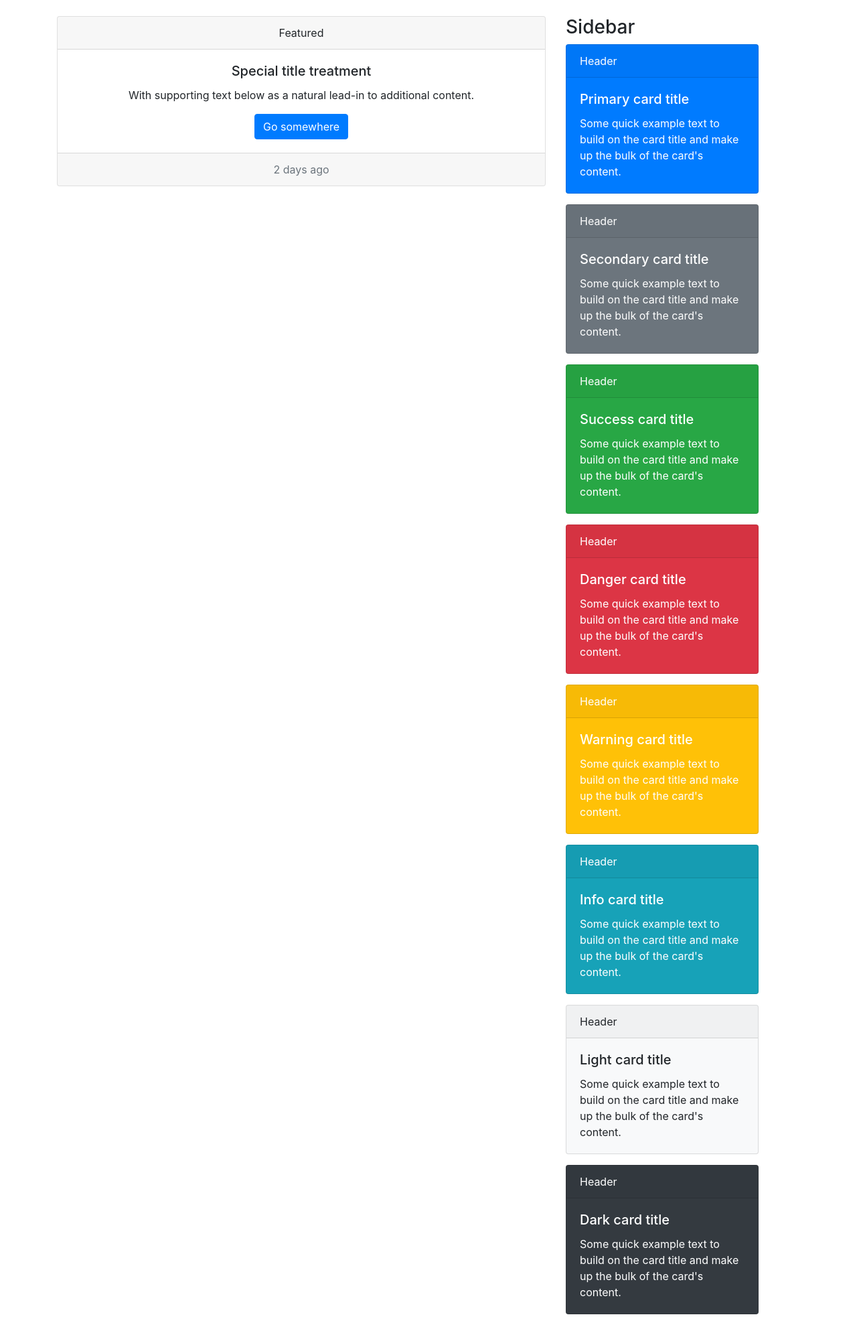
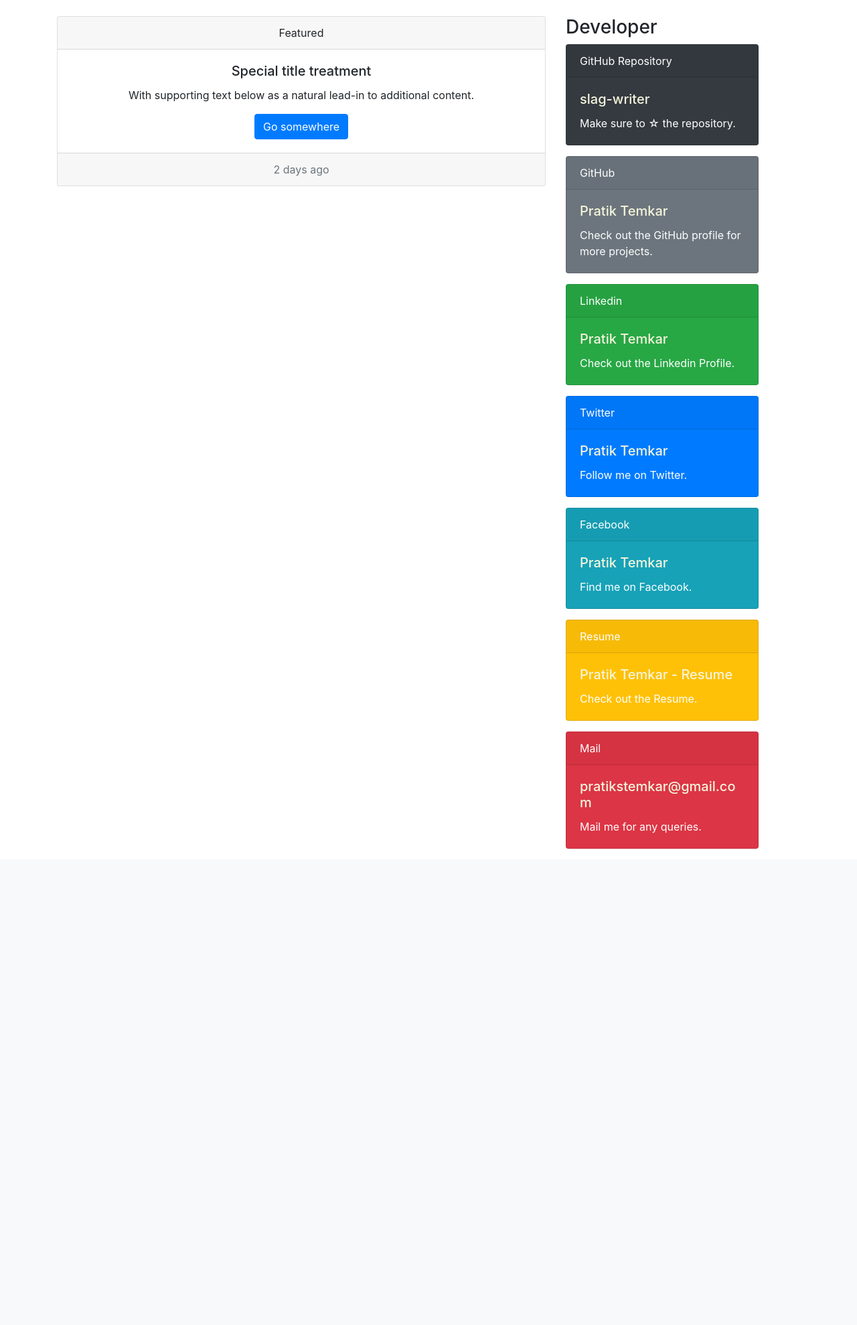
Before and after one commit to pratikstemkar/slag-writer, a Django app: page / in a window 1280 px wide. Shown: the part 56-2034 px from the top of the page at 67% size. After the commit the page ends 1323 px from the top, so only its background shows below. Run offline with Django 3.2, Linux system fonts and the light colour scheme; some libraries are stand-ins or nearby versions.

Commit message:
Adding assets :bento:

```diff
--- a/app/blog/templates/blog/base.html
+++ b/app/blog/templates/blog/base.html
@@ -23,11 +23,11 @@
 
             <div class="collapse navbar-collapse" id="navbarSupportedContent">
                 <ul class="navbar-nav mr-auto">
-                <li class="nav-item active">
-                    <a class="nav-link" href="{% url 'blog-home' %}">Home <span class="sr-only">(current)</span></a>
+                <li class="nav-item{% if title == NULL %} active{% endif %}">
+                    <a class="nav-link" href="{% url 'blog-home' %}">Home{% if title == NULL %} <span class="sr-only">(current)</span>{% endif %}</a>
                 </li>
-                <li class="nav-item">
-                    <a class="nav-link" href="#">About</a>
+                <li class="nav-item{% if title == 'About' %} active{% endif %}">
+                    <a class="nav-link" href="{% url 'blog-about' %}">About{% if title == 'About' %} <span class="sr-only">(current)</span>{% endif %}</a>
                 </li>
                 </ul>
                 <ul class="navbar-nav mr-left">
@@ -49,61 +49,54 @@
                     {% block content %}
                     {% endblock %}
                 </div>
-                <div class="col-4"><h3>Sidebar</h3>
-                    <div class="card text-white bg-primary mb-3" style="max-width: 18rem;">
-                        <div class="card-header">Header</div>
+                <div class="col-4"><h3>Developer</h3>
+                    <div class="card text-white bg-dark mb-3" style="max-width: 18rem;">
+                        <div class="card-header">GitHub Repository</div>
                         <div class="card-body">
-                          <h5 class="card-title">Primary card title</h5>
-                          <p class="card-text">Some quick example text to build on the card title and make up the bulk of the card's content.</p>
+                          <h5 class="card-title"><a style="color: beige;" href="https://github.com/pratikstemkar/slag-writer">slag-writer</a></h5>
+                          <p class="card-text">Make sure to &star; the repository.<br></p>
                         </div>
                       </div>
                       <div class="card text-white bg-secondary mb-3" style="max-width: 18rem;">
-                        <div class="card-header">Header</div>
+                        <div class="card-header">GitHub</div>
                         <div class="card-body">
-                          <h5 class="card-title">Secondary card title</h5>
-                          <p class="card-text">Some quick example text to build on the card title and make up the bulk of the card's content.</p>
+                          <h5 class="card-title"><a style="color: beige" href="https://github.com/pratikstemkar/">Pratik Temkar</a></h5>
+                          <p class="card-text">Check out the GitHub profile for more projects.</p>
                         </div>
                       </div>
                       <div class="card text-white bg-success mb-3" style="max-width: 18rem;">
-                        <div class="card-header">Header</div>
+                        <div class="card-header">Linkedin</div>
                         <div class="card-body">
-                          <h5 class="card-title">Success card title</h5>
-                          <p class="card-text">Some quick example text to build on the card title and make up the bulk of the card's content.</p>
+                          <h5 class="card-title"><a style="color: beige" href="https://linkedin.com/in/pratikstemkar/">Pratik Temkar</a></h5>
+                          <p class="card-text">Check out the Linkedin Profile.</p>
+                        </div>
+                      </div>
+                      <div class="card text-white bg-primary mb-3" style="max-width: 18rem;">
+                        <div class="card-header">Twitter</div>
+                        <div class="card-body">
+                          <h5 class="card-title"><a style="color: beige" href="https://twitter.com/pratikstemkar/">Pratik Temkar</a></h5>
+                          <p class="card-text">Follow me on Twitter.</p>
+                        </div>
+                      </div>
+                      <div class="card text-white bg-info mb-3" style="max-width: 18rem;">
+                        <div class="card-header">Facebook</div>
+                        <div class="card-body">
+                          <h5 class="card-title"><a style="color: beige" href="https://fb.com/pratikstemkar/">Pratik Temkar</a></h5>
+                          <p class="card-text">Find me on Facebook.</p>
+                        </div>
+                      </div>
+                      <div class="card text-white bg-warning mb-3" style="max-width: 18rem;">
+                        <div class="card-header">Resume</div>
+                        <div class="card-body">
+                          <h5 class="card-title"><a style="color: beige" href="https://pratikstemkar.me/assets/pdf/Resume.pdf">Pratik Temkar - Resume</a></h5>
+                          <p class="card-text">Check out the Resume.</p>
                         </div>
                       </div>
                       <div class="card text-white bg-danger mb-3" style="max-width: 18rem;">
-                        <div class="card-header">Header</div>
+                        <div class="card-header">Mail</div>
                         <div class="card-body">
-                          <h5 class="card-title">Danger card title</h5>
-                          <p class="card-text">Some quick example text to build on the card title and make up the bulk of the card's content.</p>
-                        </div>
-                      </div>
-                      <div class="card text-white bg-warning mb-3" style="max-width: 18rem;">
-                        <div class="card-header">Header</div>
-                        <div class="card-body">
-                          <h5 class="card-title">Warning card title</h5>
-                          <p class="card-text">Some quick example text to build on the card title and make up the bulk of the card's content.</p>
-                        </div>
-                      </div>
-                      <div class="card text-white bg-info mb-3" style="max-width: 18rem;">
-                        <div class="card-header">Header</div>
-                        <div class="card-body">
-                          <h5 class="card-title">Info card title</h5>
-                          <p class="card-text">Some quick example text to build on the card title and make up the bulk of the card's content.</p>
-                        </div>
-                      </div>
-                      <div class="card bg-light mb-3" style="max-width: 18rem;">
-                        <div class="card-header">Header</div>
-                        <div class="card-body">
-                          <h5 class="card-title">Light card title</h5>
-                          <p class="card-text">Some quick example text to build on the card title and make up the bulk of the card's content.</p>
-                        </div>
-                      </div>
-                      <div class="card text-white bg-dark mb-3" style="max-width: 18rem;">
-                        <div class="card-header">Header</div>
-                        <div class="card-body">
-                          <h5 class="card-title">Dark card title</h5>
-                          <p class="card-text">Some quick example text to build on the card title and make up the bulk of the card's content.</p>
+                          <h5 class="card-title"><a style="color: beige" href="mailto:pratikstemkar@gmail.com">pratikstemkar@gmail.com</a></h5>
+                          <p class="card-text">Mail me for any queries.</p>
                         </div>
                       </div>
                 </div>
--- a/app/blog/urls.py
+++ b/app/blog/urls.py
@@ -3,4 +3,5 @@ from . import views
 
 urlpatterns = [
     path('', views.home, name='blog-home'),
+    path('about', views.about, name='blog-about'),
 ]
--- a/app/blog/views.py
+++ b/app/blog/views.py
@@ -3,3 +3,6 @@ from django.shortcuts import render
 # Create your views here.
 def home(request):
     return render(request, 'blog/home.html')
+
+def about(request):
+    return render(request, 'blog/about.html', {'title' : 'About'})
```
Also changed, not shown: app/blog/templates/blog/about.html (added, +15 -0 lines).
